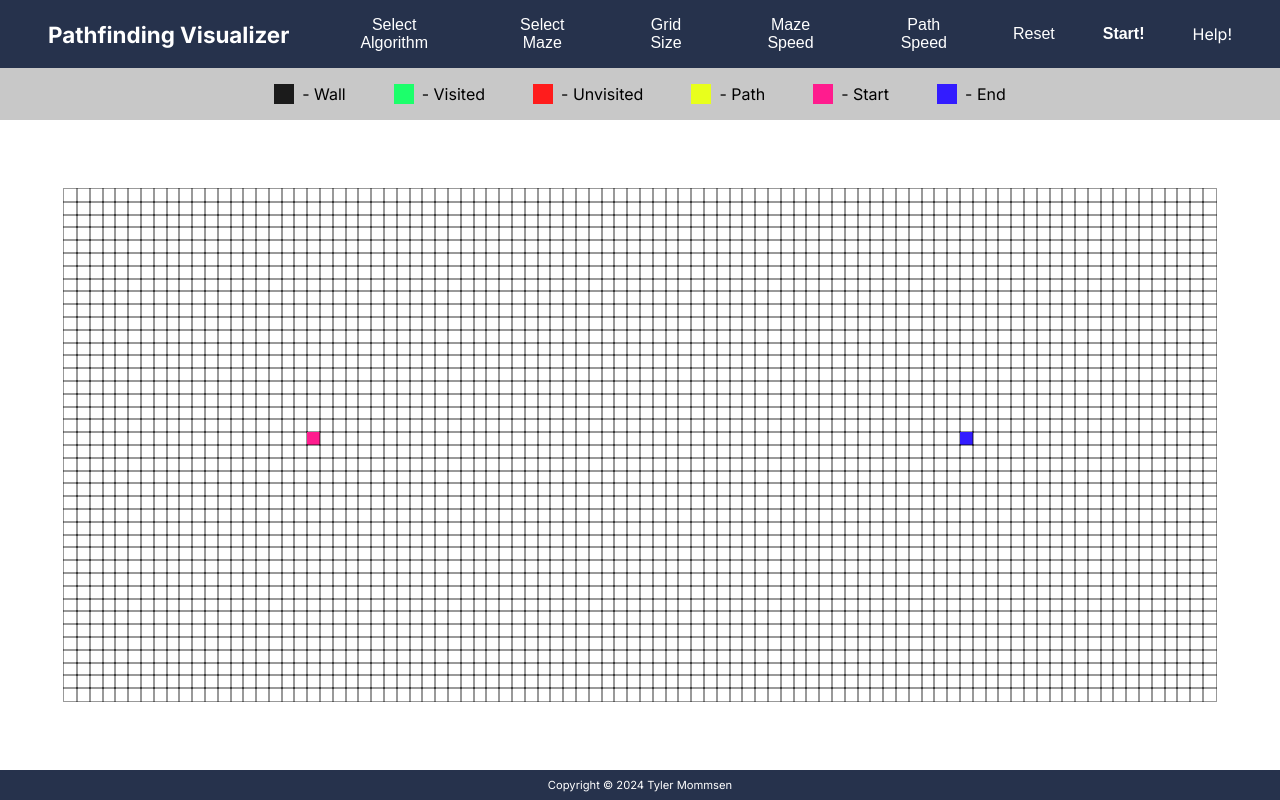
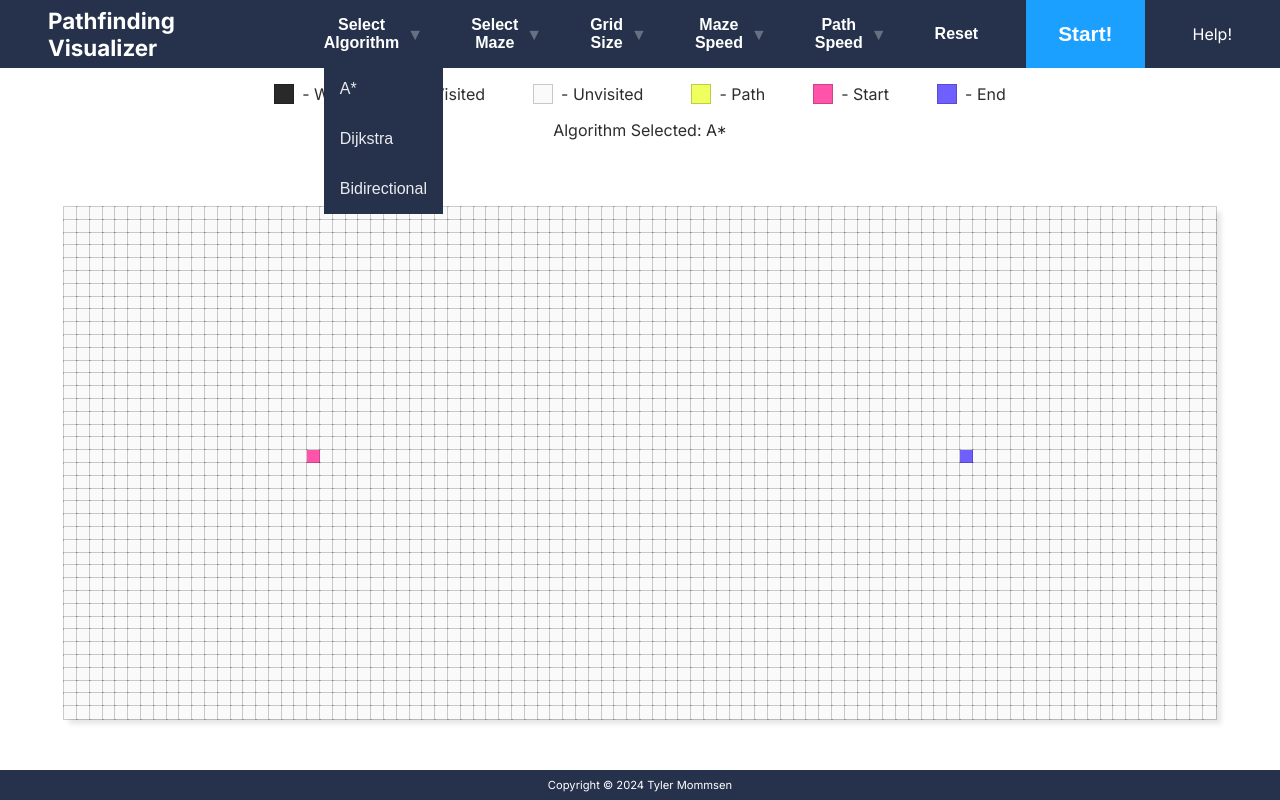
Before and after one commit to spsokhi/pathfinding-visualizer, a Next.js app: page / in a window 1280 px wide. Both pictures are taken after a click on the button "Select Algorithm". Built offline with nearby package versions, Linux system fonts and the light colour scheme.

Commit message:
Add dropdowns for selections

```diff
--- a/src/components/layout/info.tsx
+++ b/src/components/layout/info.tsx
@@ -29,6 +29,7 @@ export default function Info() {
 					<p>- End</p>
 				</div>
 			</div>
+			<p>Algorithm Selected: A*</p>
 		</section>
 	);
 }
--- a/src/components/layout/selections.tsx
+++ b/src/components/layout/selections.tsx
@@ -1,14 +1,57 @@
-import React from 'react';
+'use client';
+import React, { useState } from 'react';
+
+const selections = ['Select Algorithm', 'Select Maze', 'Grid Size', 'Maze Speed', 'Path Speed'];
+
+const SelectAlgorithmContent = ['A*', 'Dijkstra', 'Bidirectional'];
+const SelectMazeContent = [
+	'Recursive Division',
+	'Binary Tree',
+	'Sidewinder',
+	"Prim's",
+	'Hunt And Kill',
+];
+const GridSizeContent = ['Small', 'Large'];
+const MazeSpeedContent = ['Slow', 'Normal', 'Fast'];
+const PathSpeedContent = ['Slow', 'Normal', 'Fast'];
 
 export default function Selections({ start, setStart }: any) {
+	const [visibleDropdown, setVisibleDropdown] = useState<number | null>(null);
+
+	const toggleDropdown = (index: number) => {
+		setVisibleDropdown(visibleDropdown === index ? null : index);
+	};
+
+	const dropdownContent = (selection: string) => {
+		let content = null;
+		if (selection === 'Select Algorithm') content = SelectAlgorithmContent;
+		if (selection === 'Select Maze') content = SelectMazeContent;
+		if (selection === 'Grid Size') content = GridSizeContent;
+		if (selection === 'Maze Speed') content = MazeSpeedContent;
+		if (selection === 'Path Speed') content = PathSpeedContent;
+		return (
+			<div className="drop-down-content">
+				{content?.map((selection, index) => (
+					<button key={index}>{selection}</button>
+				))}
+			</div>
+		);
+	};
+
 	return (
 		<div id="selections">
-			<button>Select Algorithm</button>
-			<button>Select Maze</button>
-			<button>Grid Size</button>
-			<button>Maze Speed</button>
-			<button>Path Speed</button>
-			<button>Reset</button>
+			{selections.map((selection, index) => (
+				<div key={index} onClick={() => toggleDropdown(index)}>
+					<span className="down-arrow">&#9660;</span>
+					<button className="selection-item">{selection}</button>
+					{visibleDropdown === index && dropdownContent(selection)}
+				</div>
+			))}
+
+			<div>
+				<button className="selection-item">Reset</button>
+			</div>
+
 			<button id="visualize-btn" onClick={() => setStart(!start)}>
 				Start!
 			</button>
--- a/src/styles/_variables.scss
+++ b/src/styles/_variables.scss
@@ -1,15 +1,16 @@
-$background: #d1d1d1;
-$grid-line-color: rgba(0, 0, 0, 0.4);
+$background: #ffffff;
+$grid-line-color: rgba(0, 0, 0, 0.2);
 
 $primary: #fff;
-$secondary: #c8c8c8;
+$secondary: #2d2d2d;
 $accent: #1ca0ff;
 $tertiary: #26324c;
+$tertiary2: rgba(47, 63, 95, 0.8);
 
-$unvisited-node: #fff;
-$closed-node: #ff1c1c;
-$wall-node: #1b1b1b;
-$path-node: #e8ff1c;
-$open-node: #1cff6b;
-$start-node: #ff1c8e;
-$end-node: #331cff;
+$empty: #fafafa;
+$closed-node: #ff4949;
+$wall-node: #292929;
+$path-node: #efff5e;
+$open-node: #56ff91;
+$start-node: #ff54aa;
+$end-node: #6f5fff;
--- a/src/styles/layout/_header.scss
+++ b/src/styles/layout/_header.scss
@@ -5,24 +5,83 @@
 	place-items: center;
 	padding-right: 3rem;
 	padding-left: 3rem;
-	padding-top: 1rem;
-	padding-bottom: 1rem;
 	background-color: $tertiary;
 	color: $primary;
 
 	#selections {
 		display: flex;
+		align-items: center;
 		gap: 3rem;
+		height: 100%;
 
-		button {
+		.selection-item {
 			background-color: transparent;
 			color: $primary;
 			border: none;
 			font-size: 1rem;
+			font-weight: bold;
+			cursor: pointer;
+		}
+
+		.down-arrow {
+			color: rgba($color: #fff, $alpha: 0.3);
+			cursor: pointer;
+		}
+
+		& > div {
+			display: flex;
+			align-items: center;
+			position: relative;
+			gap: 0.5rem;
+			flex-direction: row-reverse;
+			padding-top: 1rem;
+			padding-bottom: 1rem;
+
+			&:hover > .selection-item {
+				text-decoration: underline;
+				text-decoration-thickness: 4px;
+				text-underline-offset: 19px;
+
+				text-decoration-color: $accent;
+			}
 		}
 
 		#visualize-btn {
 			font-weight: bold;
+			background-color: $accent;
+			height: 100%;
+			color: $primary;
+			border: none;
+			padding: 1rem 2rem 1rem 2rem;
+			font-size: 1.3rem;
+			cursor: pointer;
+		}
+
+		.drop-down-content {
+			display: flex;
+			flex-direction: column;
+			position: absolute;
+			background-color: $tertiary;
+			z-index: 100;
+			top: 4rem;
+			left: 0;
+			width: auto;
+			min-width: 100%;
+
+			& > button {
+				background-color: transparent;
+				color: rgba($color: $primary, $alpha: 0.9);
+				border: none;
+				font-size: 1rem;
+				text-align: start;
+				padding: 1rem;
+				white-space: nowrap;
+				transition: all 0.1s;
+
+				&:hover {
+					background-color: $accent;
+				}
+			}
 		}
 	}
 
--- a/src/styles/layout/_info.scss
+++ b/src/styles/layout/_info.scss
@@ -1,8 +1,10 @@
 #info {
 	display: flex;
+	flex-direction: column;
 	align-items: center;
 	justify-content: center;
-	background-color: $secondary;
+	gap: 1rem;
+	color: $secondary;
 	padding: 1rem;
 
 	.node-colors-info {
@@ -20,16 +22,17 @@
 			& > div {
 				height: 20px;
 				width: 20px;
+				border: 1px solid $grid-line-color;
 			}
 
 			#info-wall {
 				background-color: $wall-node;
 			}
 			#info-visited {
-				background-color: $open-node;
+				background-color: $closed-node;
 			}
 			#info-unvisited {
-				background-color: $closed-node;
+				background-color: $empty;
 			}
 			#info-path {
 				background-color: $path-node;
--- a/src/styles/layout/_main.scss
+++ b/src/styles/layout/_main.scss
@@ -15,15 +15,18 @@
 	width: 100%;
 	display: grid;
 	place-items: center;
+	background-color: $background;
 
 	#grid {
 		display: grid;
 		place-items: center;
 
 		grid-template-columns: repeat(90, 1fr);
+		box-shadow: 5px 5px 5px rgba($color: #000000, $alpha: 0.1);
 
 		.grid-node {
 			outline: 1px solid $grid-line-color;
+			background-color: $empty;
 			height: 1vw;
 			width: 1vw;
 			cursor: pointer;
--- a/src/utils/algorithms/astar.ts
+++ b/src/utils/algorithms/astar.ts
@@ -62,7 +62,7 @@ export default async function aStar(startNode: any, endNode: any, grid: any, set
 	inOpenSet.add(startNode.id);
 
 	while (!openSet.isEmpty()) {
-		await sleep(1);
+		await sleep(0.1);
 
 		// get node in openSet with the lowest fCost
 		let currentNode = openSet.dequeue();
```
